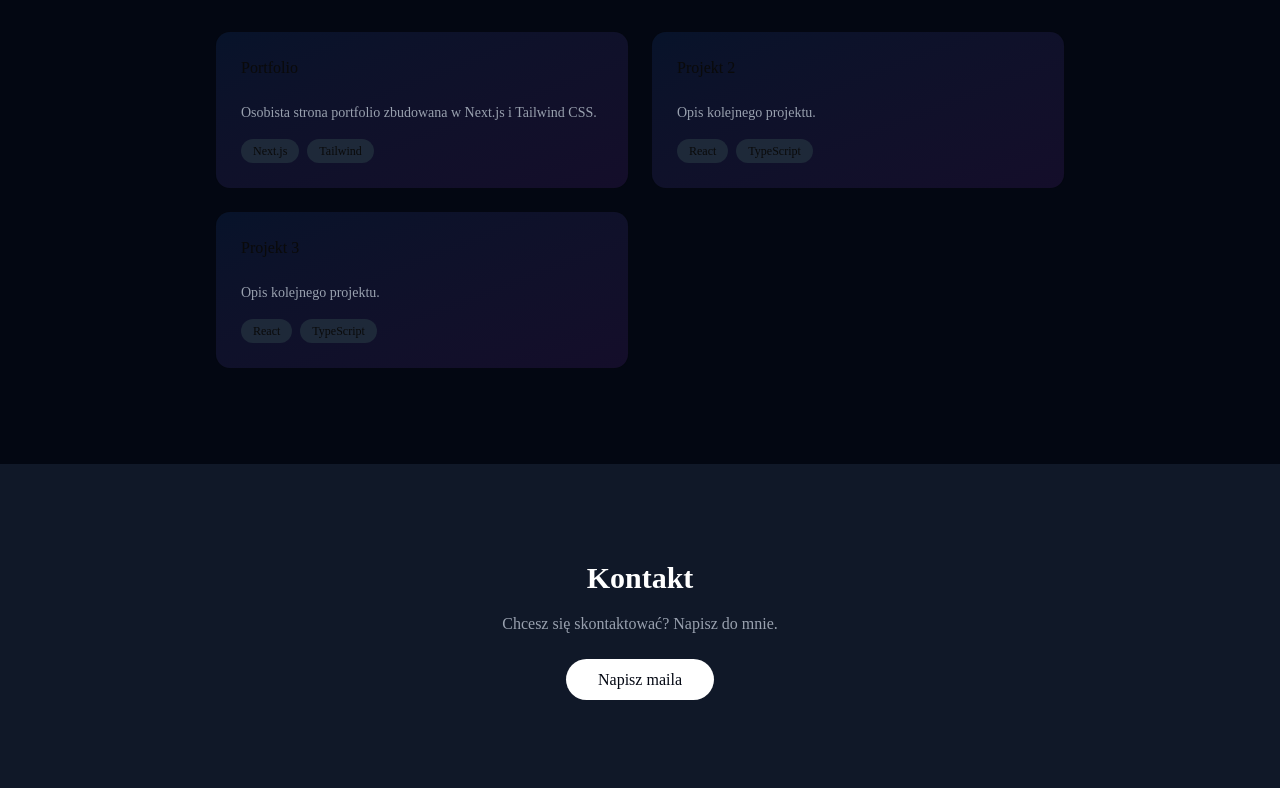
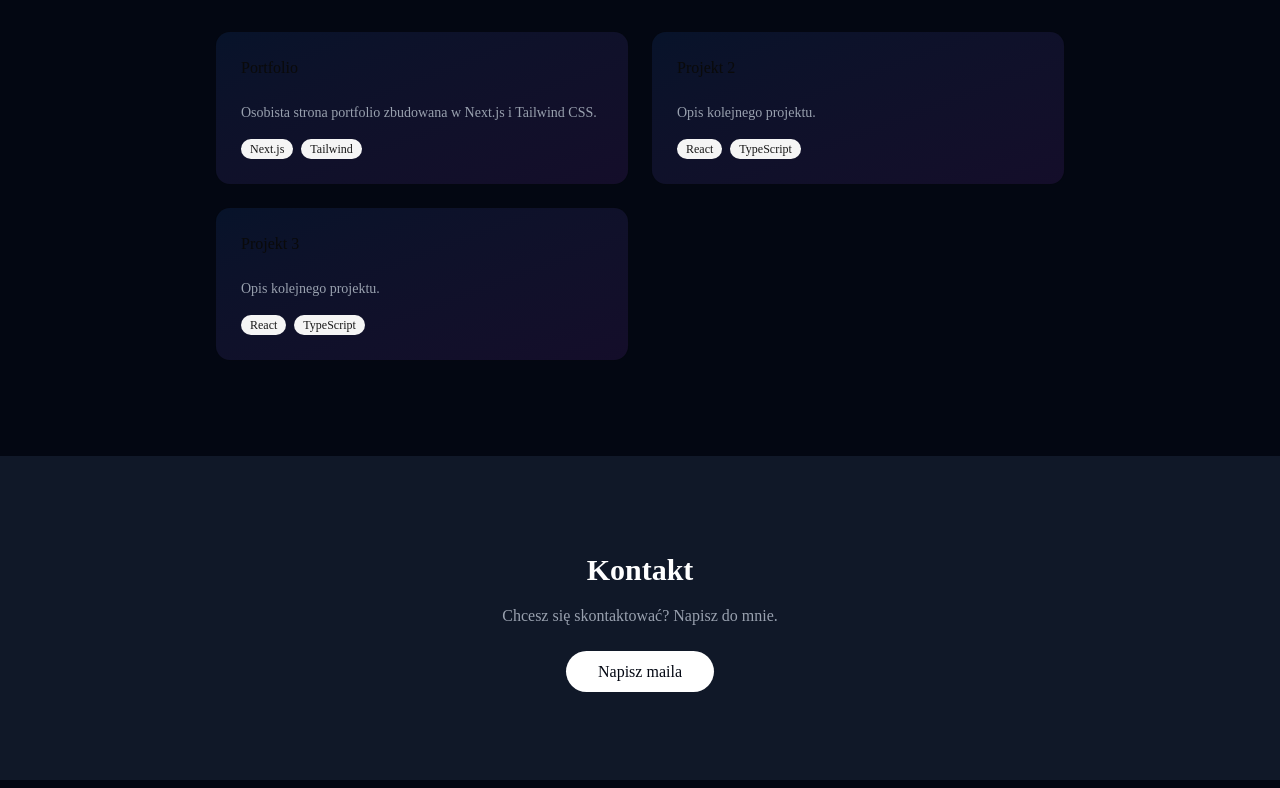
Before and after one commit to fornalbartosz3/moje-portfolio, a Next.js app: page / in a window 1280 px wide. Shown: the part 1631-2419 px from the top of the page. Built offline with nearby package versions, Linux system fonts and the light colour scheme.

Commit message:
add Badge component and hover effects

```diff
--- a/app/page.tsx
+++ b/app/page.tsx
@@ -30,6 +30,7 @@
 
 import { Button } from "@/components/ui/button";
 import { Card, CardContent, CardHeader, CardTitle } from "@/components/ui/card";
+import { Badge } from "@/components/ui/badge";
 
 export default function Home() {
   return (
@@ -72,7 +73,7 @@
           <h2 className="text-3xl font-bold mb-8">Umiejętności</h2>
           <div className="grid grid-cols-2 md:grid-cols-4 gap-4">
             {["HTML/CSS", "Git & GitHub", "Next.js", "TypeScript", "Tailwind CSS", "Vercel", "React", "Claude AI"].map((skill) => (
-              <div key={skill} className="bg-gray-800 rounded-lg p-4 text-center text-sm font-medium">
+              <div key={skill} className="bg-gray-800 rounded-lg p-4 text-center text-sm font-medium hover:bg-gray-700 transition-all duration-300 cursor-pointer">
                 {skill}
               </div>
             ))}
@@ -85,7 +86,7 @@
   <h2 className="text-3xl font-bold mb-8">Projekty</h2>
   <div className="grid md:grid-cols-2 gap-6">
     {projects.map((project) => (
-     <Card key={project.id} className="border-0 bg-gradient-to-br from-blue-500/10 to-purple-500/10 p-[1px]">
+     <Card key={project.id} className="border-0 bg-gradient-to-br from-blue-500/10 to-purple-500/10 p-[1px] hover:from-blue-500/30 hover:to-purple-500/30 transition-all duration-300 cursor-pointer">
   <CardHeader className="pb-2 px-6 pt-6">
   <CardTitle>{project.title}</CardTitle>
 </CardHeader>
@@ -93,9 +94,7 @@
     <p className="text-gray-400 text-sm mb-4">{project.description}</p>
     <div className="flex gap-2 flex-wrap">
       {project.tags.map((tag) => (
-        <span key={tag} className="text-xs bg-gray-800 px-3 py-1 rounded-full">
-          {tag}
-        </span>
+  <Badge key={tag} variant="secondary">{tag}</Badge>
       ))}
     </div>
   </CardContent>
--- /dev/null
+++ b/components/ui/badge.tsx
@@ -0,0 +1,49 @@
+import * as React from "react"
+import { cva, type VariantProps } from "class-variance-authority"
+import { Slot } from "radix-ui"
+
+import { cn } from "@/lib/utils"
+
+const badgeVariants = cva(
+  "group/badge inline-flex h-5 w-fit shrink-0 items-center justify-center gap-1 overflow-hidden rounded-4xl border border-transparent px-2 py-0.5 text-xs font-medium whitespace-nowrap transition-all focus-visible:border-ring focus-visible:ring-[3px] focus-visible:ring-ring/50 has-data-[icon=inline-end]:pr-1.5 has-data-[icon=inline-start]:pl-1.5 aria-invalid:border-destructive aria-invalid:ring-destructive/20 dark:aria-invalid:ring-destructive/40 [&>svg]:pointer-events-none [&>svg]:size-3!",
+  {
+    variants: {
+      variant: {
+        default: "bg-primary text-primary-foreground [a]:hover:bg-primary/80",
+        secondary:
+          "bg-secondary text-secondary-foreground [a]:hover:bg-secondary/80",
+        destructive:
+          "bg-destructive/10 text-destructive focus-visible:ring-destructive/20 dark:bg-destructive/20 dark:focus-visible:ring-destructive/40 [a]:hover:bg-destructive/20",
+        outline:
+          "border-border text-foreground [a]:hover:bg-muted [a]:hover:text-muted-foreground",
+        ghost:
+          "hover:bg-muted hover:text-muted-foreground dark:hover:bg-muted/50",
+        link: "text-primary underline-offset-4 hover:underline",
+      },
+    },
+    defaultVariants: {
+      variant: "default",
+    },
+  }
+)
+
+function Badge({
+  className,
+  variant = "default",
+  asChild = false,
+  ...props
+}: React.ComponentProps<"span"> &
+  VariantProps<typeof badgeVariants> & { asChild?: boolean }) {
+  const Comp = asChild ? Slot.Root : "span"
+
+  return (
+    <Comp
+      data-slot="badge"
+      data-variant={variant}
+      className={cn(badgeVariants({ variant }), className)}
+      {...props}
+    />
+  )
+}
+
+export { Badge, badgeVariants }
```
